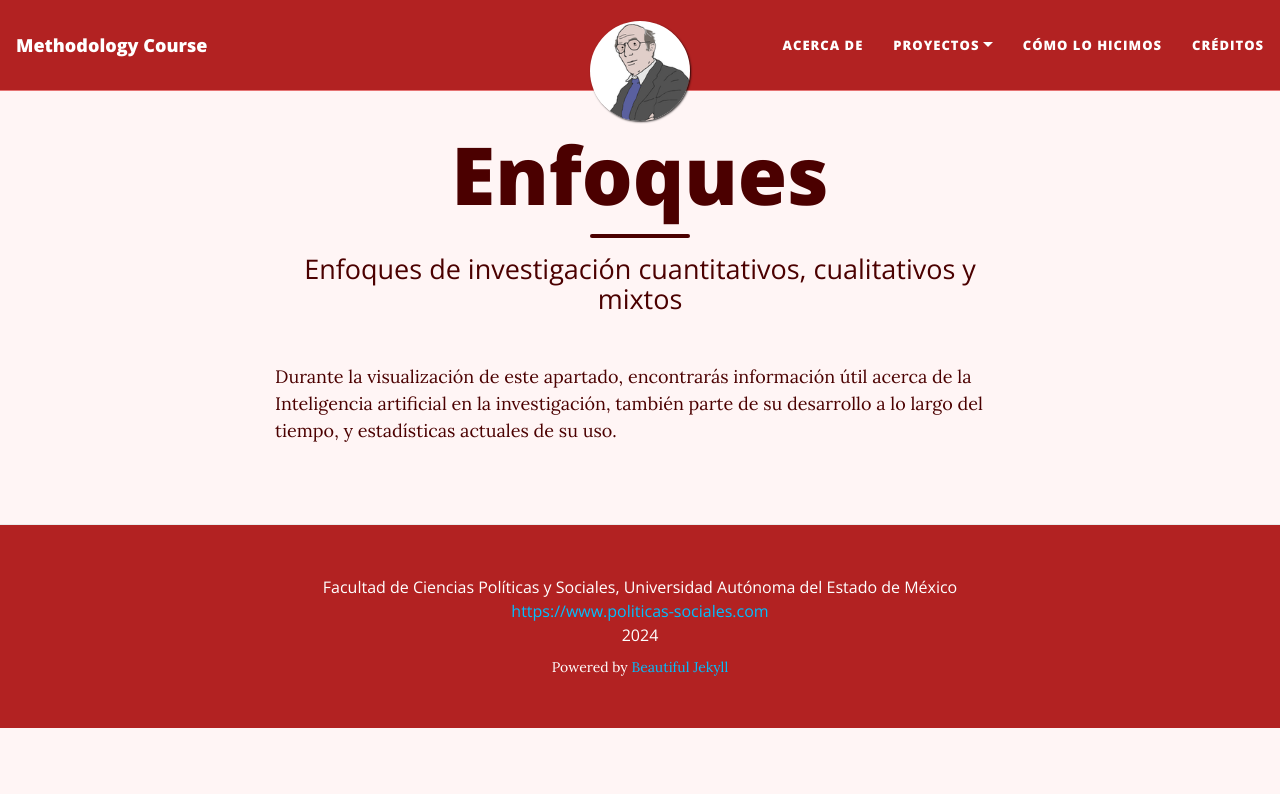
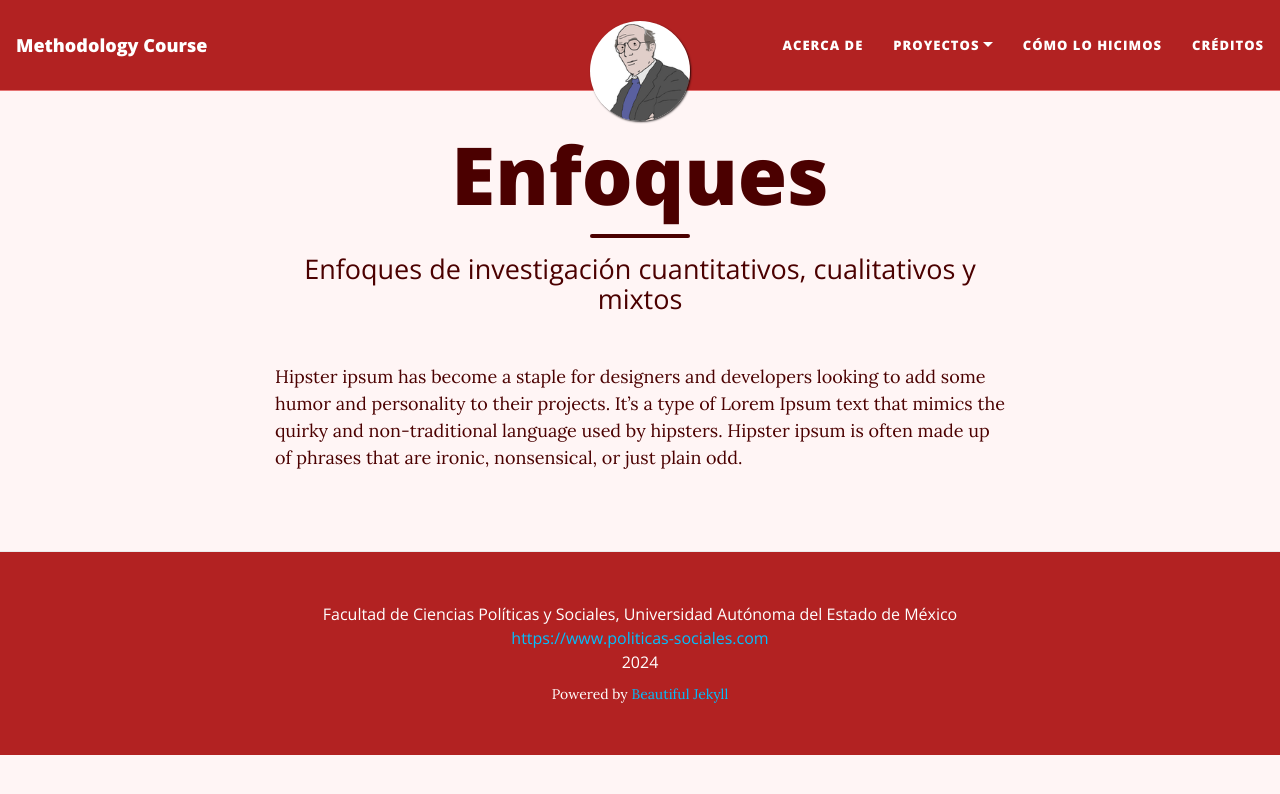
Before and after one commit to rosariorogel/metodologia, a Jekyll site: the page built from _pages/enfoques-investigacion.md, in a window 1280 px wide. Shown: the top 794 px of the page. Built offline with Jekyll 4.4.1, drawn with Linux system fonts in a browser that asks for light colours; nearby versions of some CDN libraries.

Commit message:
Update enfoques-investigacion.md

```diff
--- a/_pages/enfoques-investigacion.md
+++ b/_pages/enfoques-investigacion.md
@@ -5,4 +5,4 @@
 permalink: "enfoques-investigacion"
 ---
 
-Durante la visualización de este apartado, encontrarás información útil acerca de la Inteligencia artificial en la investigación, también parte de su desarrollo a lo largo del tiempo, y estadísticas actuales de su uso.
+Hipster ipsum has become a staple for designers and developers looking to add some humor and personality to their projects. It’s a type of Lorem Ipsum text that mimics the quirky and non-traditional language used by hipsters. Hipster ipsum is often made up of phrases that are ironic, nonsensical, or just plain odd.
```
